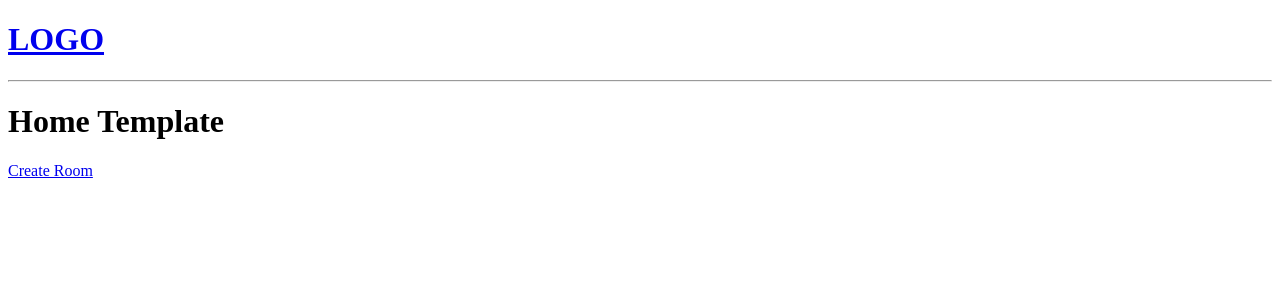
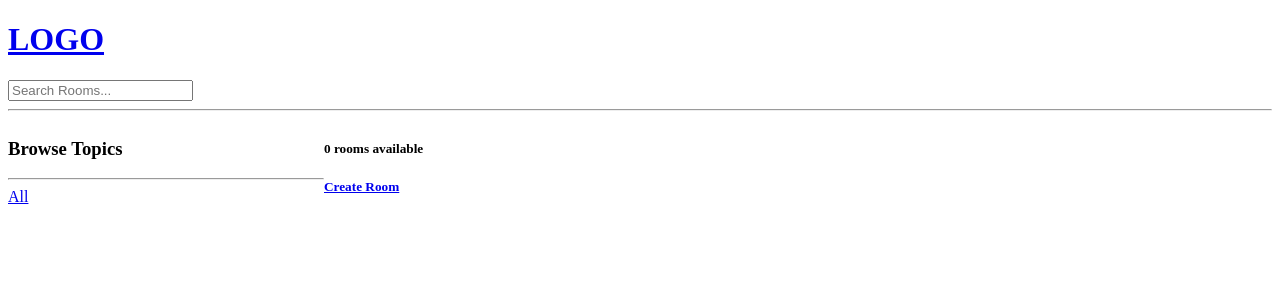
Before and after one commit to Successinnovatia/studybuddy, a Django app: page / in a window 1280 px wide. Shown: the top 300 px of the page. Run offline with Django 4.2, Linux system fonts and the light colour scheme; data that the repository does not hold is empty.

Commit message:
add search functionalities, views: update home func by adding room filter,  template: update home.html and navbar.html

```diff
--- a/base/templates/base/home.html
+++ b/base/templates/base/home.html
@@ -2,9 +2,31 @@
 
 {% block content %}
 
-<h1>Home Template</h1>
+<style>
+    .home-container{
+        display: grid;
+        grid-template-columns: 1fr 3fr;
+    }
+</style>
+
+<div class="home-container">
+    <div>
+        <h3>Browse Topics</h3>
+        <hr>
 
         <div>
+            <a href="{% url 'home'%}">All</a>
+        </div>
+
+        {% for topic in topics%}
+        <div>
+            <a href="{% url 'home'%}?q={{topic.name}}">{{topic.name}}</a>
+        </div>
+
+        {% endfor %}
+    </div>
+    <div>
+        <h5>{{room_count}} rooms available<h5>
         <a href= "{% url 'create-room' %}">Create Room</a>
         <div>
             {% for room in rooms %}
@@ -21,4 +43,6 @@
         </div>
     </div>
 
+</div>
+
 {% endblock content %}
--- a/base/views.py
+++ b/base/views.py
@@ -1,5 +1,6 @@
 from django.shortcuts import render, redirect
-from .models import Room
+from django.db.models import Q
+from .models import Room, Topic
 from .forms import RoomForm
 # Create your views here.
 
@@ -13,8 +14,16 @@ from .forms import RoomForm
 
 
 def home (request):
-    rooms = Room.objects.all()
-    context = {'rooms': rooms}
+    q = request.GET.get('q') if request.GET.get('q') != None else ''
+    rooms = Room.objects.filter(
+        Q(topic__name__icontains=q) |
+        Q(name__icontains=q) |
+        Q(description__icontains=q)
+        )
+
+    topics = Topic.objects.all()
+    room_count = rooms.count()
+    context = {'rooms': rooms, 'topics':topics, 'room_count':room_count}
     return render(request, 'base/home.html', context)
 
 def room(request, pk):
--- a/templates/navbar.html
+++ b/templates/navbar.html
@@ -1,4 +1,8 @@
 <a href ="/">
     <h1>LOGO</h1>
 </a>
+
+<form method="GET" action= "{% url 'home'%}">
+    <input type="text" name="q" placeholder="Search Rooms..."/>
+</form>
 <hr>
```
Lines whose indentation alone changed are shown as unchanged.
